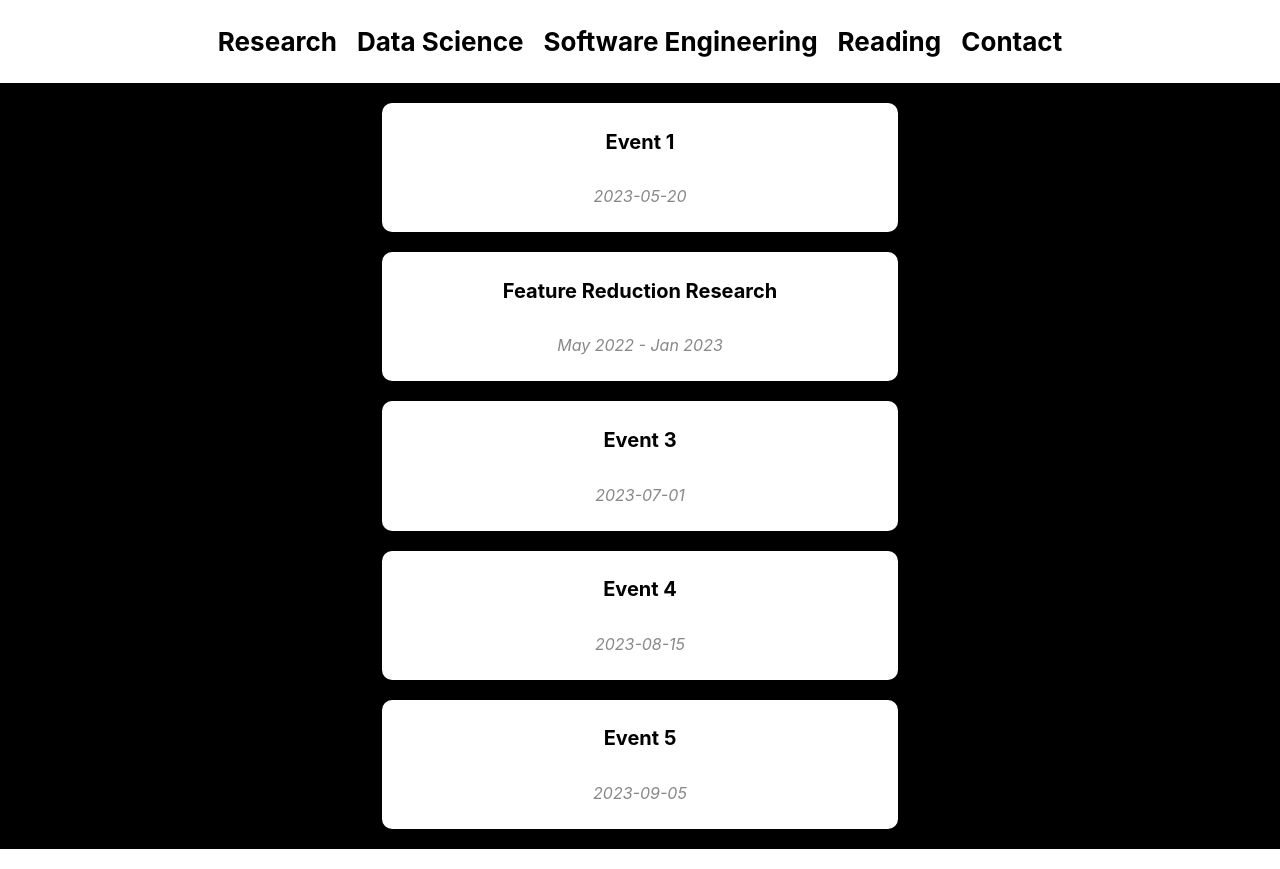
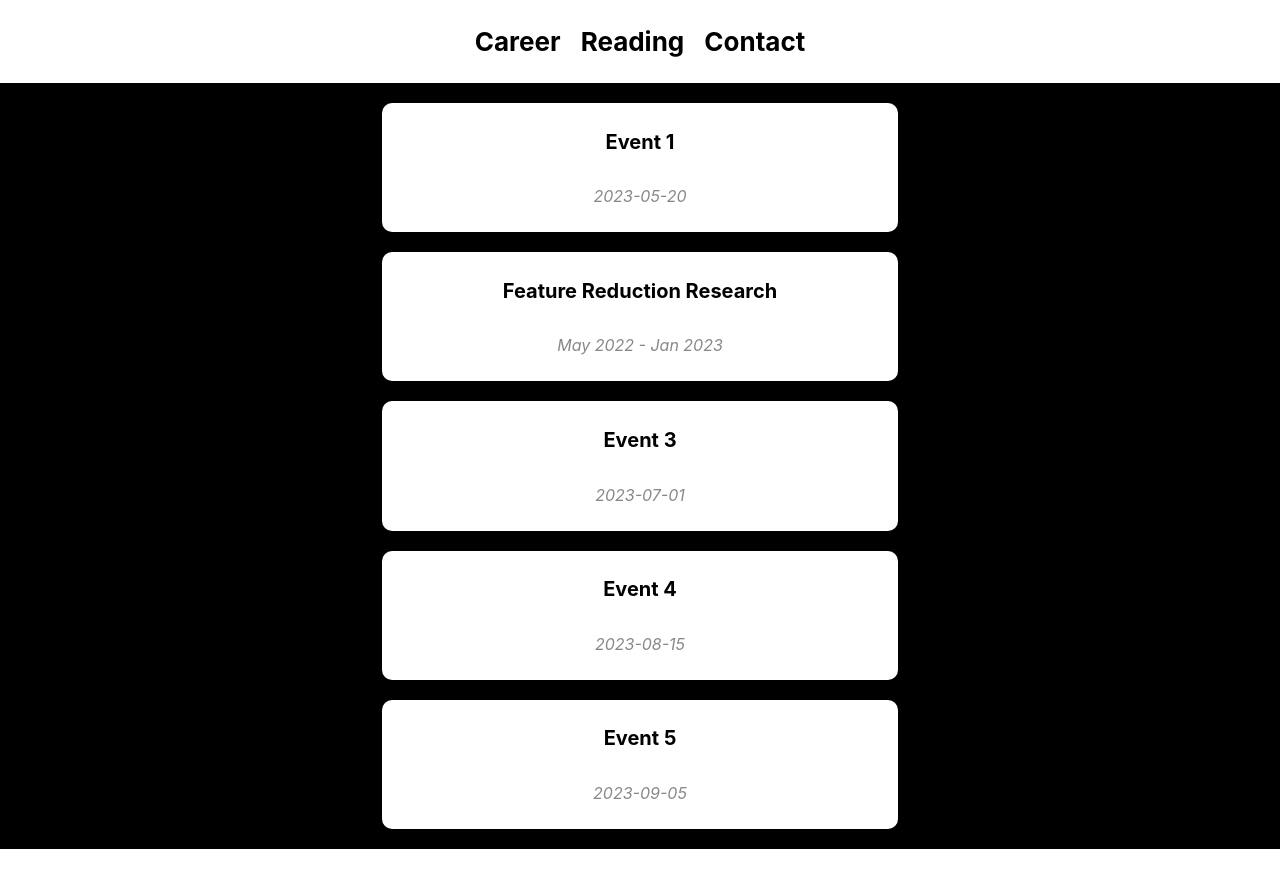
Before and after one commit to aLehav/aLehav.github.io, a React (Create React App) app: page / in a window 1280 px wide. Built offline with nearby package versions, Linux system fonts and the light colour scheme.

Commit message:
career page made

```diff
--- a/src/App.js
+++ b/src/App.js
@@ -1,23 +1,20 @@
-import React, { useState } from 'react';
+import React from 'react';
 import { BrowserRouter as Router, Routes, Route } from 'react-router-dom';
 import Contact from './components/Contact';
 import Reading from './components/Reading/Reading';
-import Home from './components/Home';
+import Career from './components/Career';
 import Navbar from './Navbar';
 import './App.css';
 
 function App() {
-  const [selection, setSelection] = useState('');
   return (
     <Router>
-      <div className={`App ${selection === '' ? '' : selection}`}>
-        <Navbar setSelection={setSelection}/>
+      <div className="App">
+        <Navbar />
         <div className="content">
           <Routes>
-            <Route
-              path="/"
-              element={<Home />}
-            />
+            <Route path="/" element={<Career />} />
+            <Route path="/career" element={<Career />} />
             <Route path="/reading" element={<Reading />} />
             <Route path="/contact" element={<Contact />} />
           </Routes>
--- a/src/Navbar.jsx
+++ b/src/Navbar.jsx
@@ -4,62 +4,23 @@ import './Navbar.css';
 
 function Navbar({ setSelection }) {
   const location = useLocation();
-  const [selectedItem, setSelectedItem] = useState('');
-
-  const handleItemClick = (filter) => {
-    if (selectedItem === filter) {
-      setSelectedItem('');
-      setSelection('');
-    } else {
-      setSelectedItem(filter);
-      if (filter === 'DataScience') {
-        setSelection('data-science');
-      } else if (filter === 'SoftwareEngineering') {
-        setSelection('software-engineering');
-      } else if (filter === 'Research') {
-        setSelection('research');
-      } else {
-        setSelection('');
-      }
-    }
-  };
 
   return (
     <header className="App-header">
       <nav className="navbar">
         <ul className="navbar-list">
-          <li className="navbar-item">
+          <li className={`navbar-item ${location.pathname === '/career' ? 'selected' : ''}`}>
             <Link
-              to={selectedItem === 'Research' ? '/' : `/?filter=${encodeURIComponent('Research')}`}
-              className={`navbar-link ${selectedItem === 'Research' ? 'selected research' : ''}`}
-              onClick={() => handleItemClick('Research')}
+              to={location.pathname === '/career' ? '/' : '/career'}
+              className="navbar-link"
             >
-              Research
-            </Link>
-          </li>
-          <li className="navbar-item">
-            <Link
-              to={selectedItem === 'DataScience' ? '/' : `/?filter=${encodeURIComponent('DataScience')}`}
-              className={`navbar-link ${selectedItem === 'DataScience' ? 'selected data-science' : ''}`}
-              onClick={() => handleItemClick('DataScience')}
-            >
-              Data Science
-            </Link>
-          </li>
-          <li className="navbar-item">
-            <Link
-              to={selectedItem === 'SoftwareEngineering' ? '/' : `/?filter=${encodeURIComponent('SoftwareEngineering')}`}
-              className={`navbar-link ${selectedItem === 'SoftwareEngineering' ? 'selected software-engineering' : ''}`}
-              onClick={() => handleItemClick('SoftwareEngineering')}
-            >
-              Software Engineering
+              Career
             </Link>
           </li>
           <li className={`navbar-item ${location.pathname === '/reading' ? 'selected' : ''}`}>
             <Link
               to={location.pathname === '/reading' ? '/' : '/reading'}
               className="navbar-link"
-              onClick={() => handleItemClick('')}
             >
               Reading
             </Link>
@@ -68,7 +29,6 @@ function Navbar({ setSelection }) {
             <Link
               to={location.pathname === '/contact' ? '/' : '/contact'}
               className="navbar-link"
-              onClick={() => handleItemClick('')}
             >
               Contact
             </Link>
--- a/src/components/Home.jsx
+++ b/src/components/Career.jsx
@@ -1,11 +1,10 @@
-// Home.jsx
 import React from 'react';
 import { useLocation } from 'react-router-dom';
 import queryString from 'query-string';
 import Events from './Events';
 import data from '../data.json';
 
-function Home() {
+function Career() {
   const location = useLocation();
   const queryParams = queryString.parse(location.search);
   const filter = queryParams.filter || '';
@@ -25,4 +24,4 @@ function Home() {
   );
 }
 
-export default Home;
+export default Career;
```
Also changed, not shown: src/components/Career.css (added).
